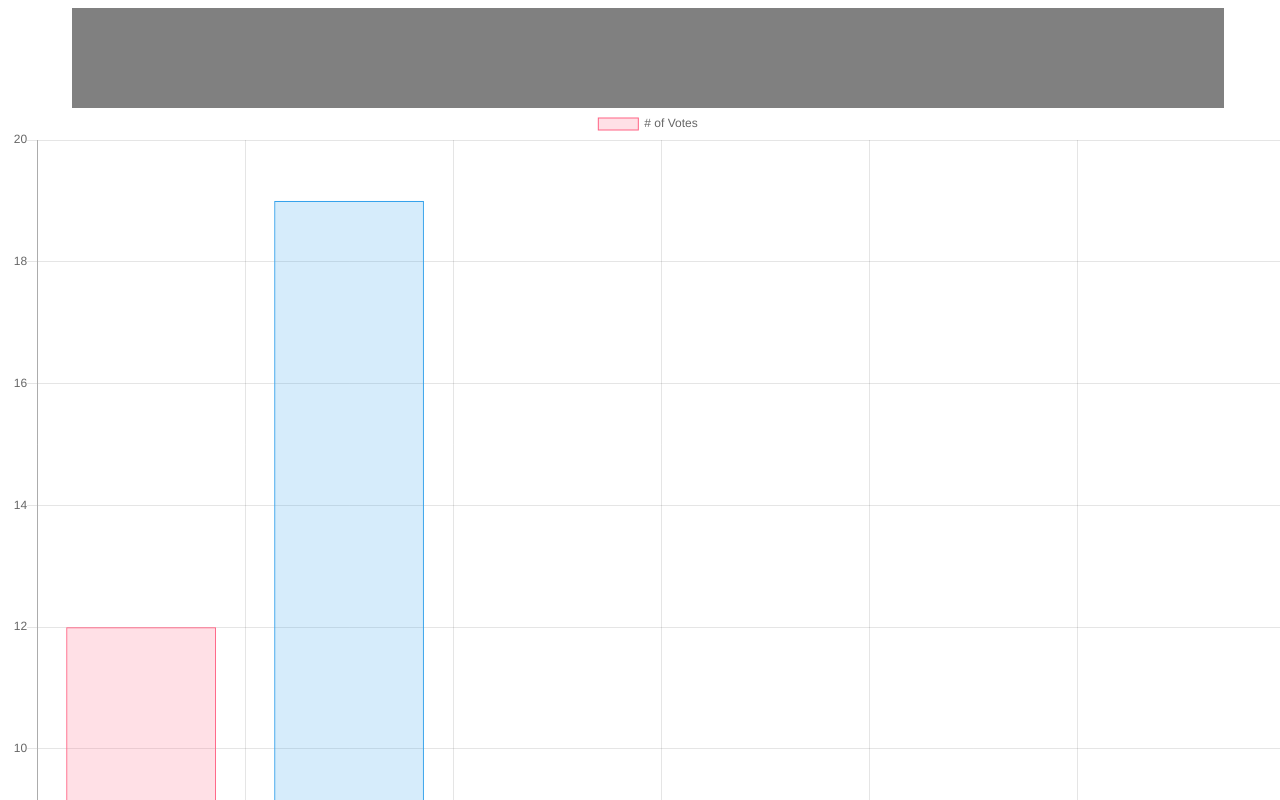
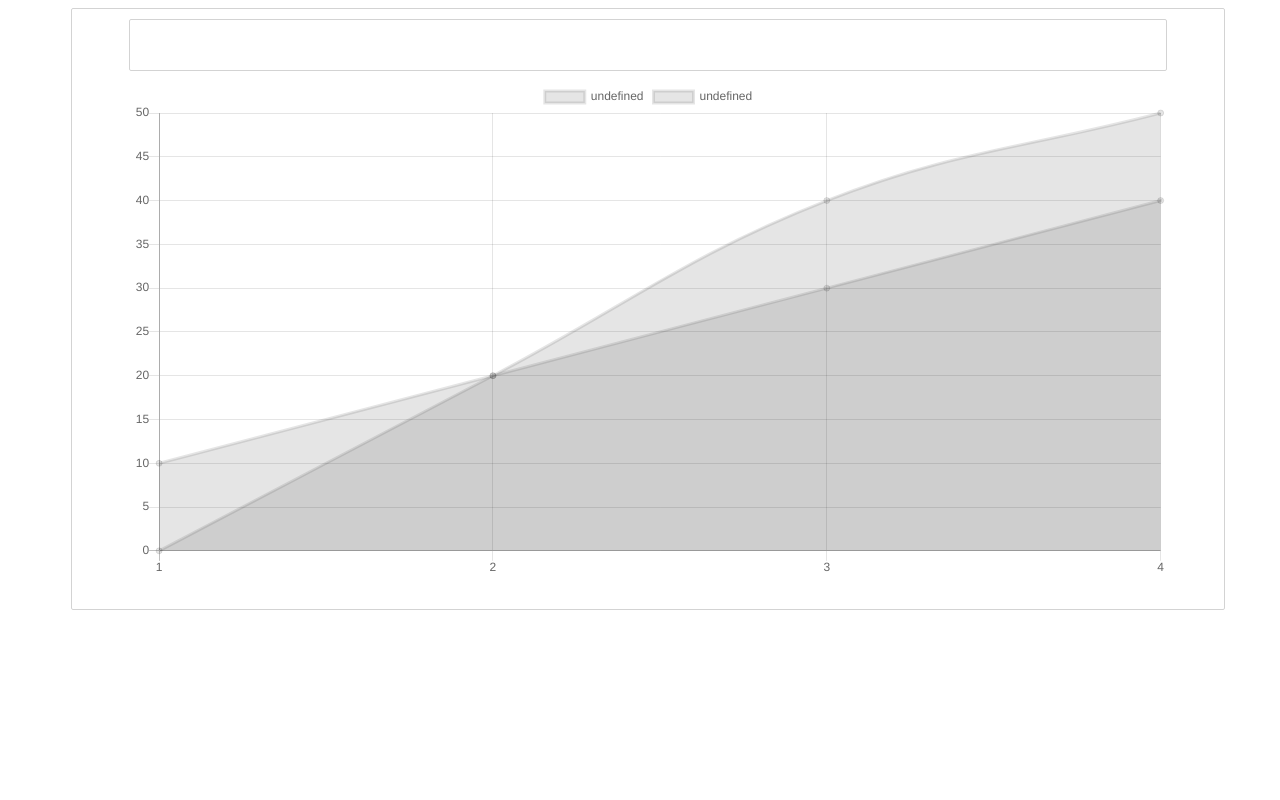
Before and after one commit to att10/CreativeDynamics, a plain HTML site: page index.html in a window 1280 px wide. Shown: the top 800 px of the page. Drawn offline with nearby package versions, Linux system fonts and the light colour scheme.

Commit message:
chart.js test

```diff
--- a/feigenbaum.js
+++ b/feigenbaum.js
@@ -1,39 +1,31 @@
 function init() {
-  var ctx = document.getElementById("myChart").getContext('2d');
-  var myChart = new Chart(ctx, {
-      type: 'bar',
+  var ctx = document.getElementById("canvas").getContext('2d');
+  let chart = new Chart(ctx, {
+    type: 'line',
     data: {
-          labels: ["Red", "Blue", "Yellow", "Green", "Purple", "Orange"],
         datasets: [{
-              label: '# of Votes',
-              data: [12, 19, 3, 5, 2, 3],
-              backgroundColor: [
-                  'rgba(255, 99, 132, 0.2)',
-                  'rgba(54, 162, 235, 0.2)',
-                  'rgba(255, 206, 86, 0.2)',
-                  'rgba(75, 192, 192, 0.2)',
-                  'rgba(153, 102, 255, 0.2)',
-                  'rgba(255, 159, 64, 0.2)'
-              ],
-              borderColor: [
-                  'rgba(255,99,132,1)',
-                  'rgba(54, 162, 235, 1)',
-                  'rgba(255, 206, 86, 1)',
-                  'rgba(75, 192, 192, 1)',
-                  'rgba(153, 102, 255, 1)',
-                  'rgba(255, 159, 64, 1)'
-              ],
-              borderWidth: 1
-          }]
+            data: [0, 20, 40, 50],
+        }, {
+            data: testData
+        }],
+        labels: ['1', '2', '3', '4']
     },
     options: {
+        responsive: true,
+        maintainAspectRatio: false,
         scales: {
             yAxes: [{
                 ticks: {
-                      beginAtZero:true
+                    suggestedMin: 10,
+                    suggestedMax: 30
                 }
             }]
         }
     }
   });
 }
+
+var testData = [10, 20, 30, 40, 50];
+function feigenbaum() {
+  var data = new Array(100);
+}
--- a/index.html
+++ b/index.html
@@ -7,10 +7,14 @@
     <script src="https://cdnjs.cloudflare.com/ajax/libs/Chart.js/2.7.3/Chart.bundle.min.js"></script>
 	</head>
 	<body>
-    <div id="menu">
+    <div id="main">
+      <div id="menu"></div>
+      <div id="chart">
+        <canvas id="canvas"></canvas>
+      </div>
 
     </div>
-    <canvas id="myChart" width="400" height="400"></canvas>
+
     <script>
       init();
     </script>
--- a/style.css
+++ b/style.css
@@ -6,11 +6,31 @@ html {
 body {
 	height:100%;
 	width:100%;
+  position: fixed;
+}
+
+#main {
+  height: 600px;
+  width: 90%;
+  margin: auto;
+  border-radius: 2px;
+  border: 1px solid lightgrey;
 }
 
 #menu {
-  height: 100px;
+  position: relative;
+  top: 10px;
+  height: 50px;
   width: 90%;
   margin: auto;
-  background: grey;
+  border-radius: 2px;
+  border: 1px solid lightgrey;
 }
+
+#chart {
+  position: relative;
+  top: 20px;
+  height: 500px;
+  width: 90%;
+  margin: auto;
+}
```
Lines whose indentation alone changed are shown as unchanged.
